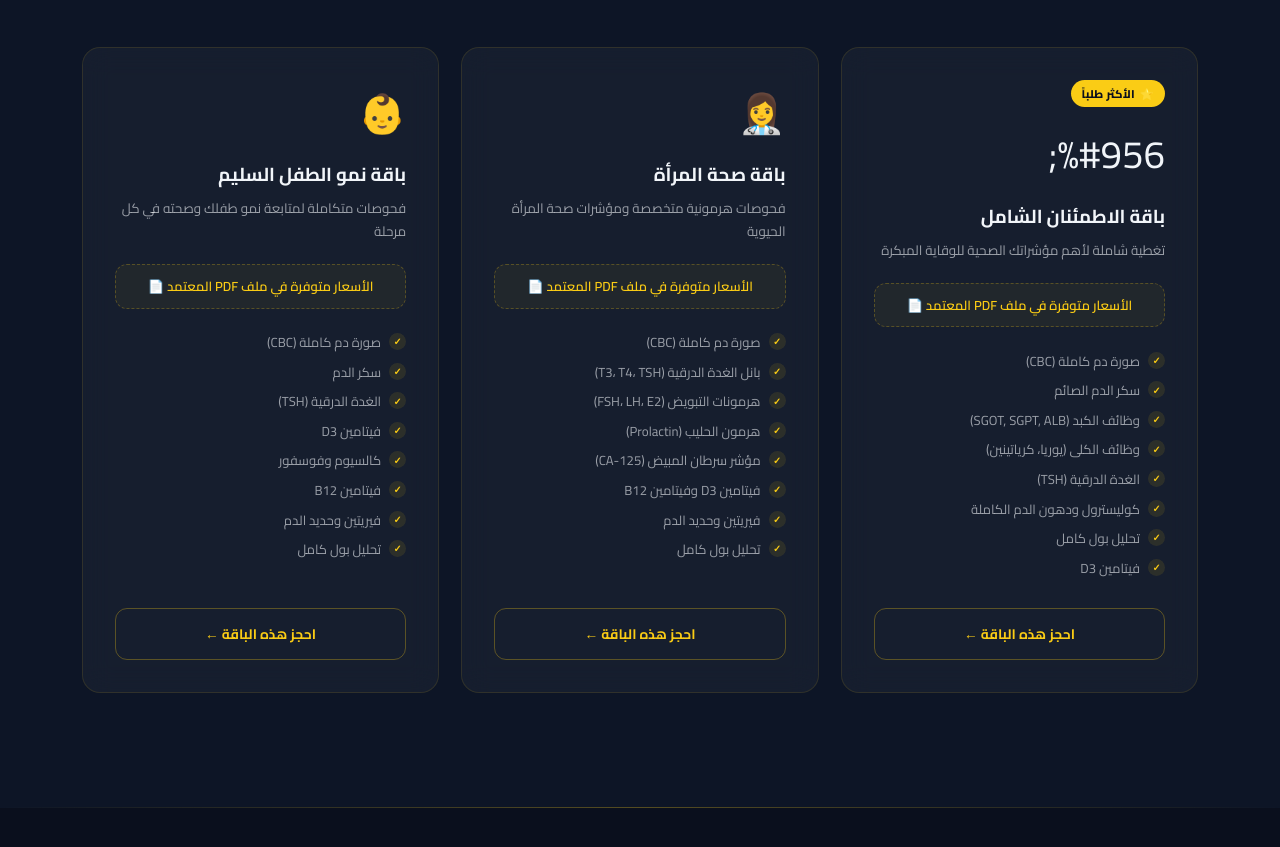
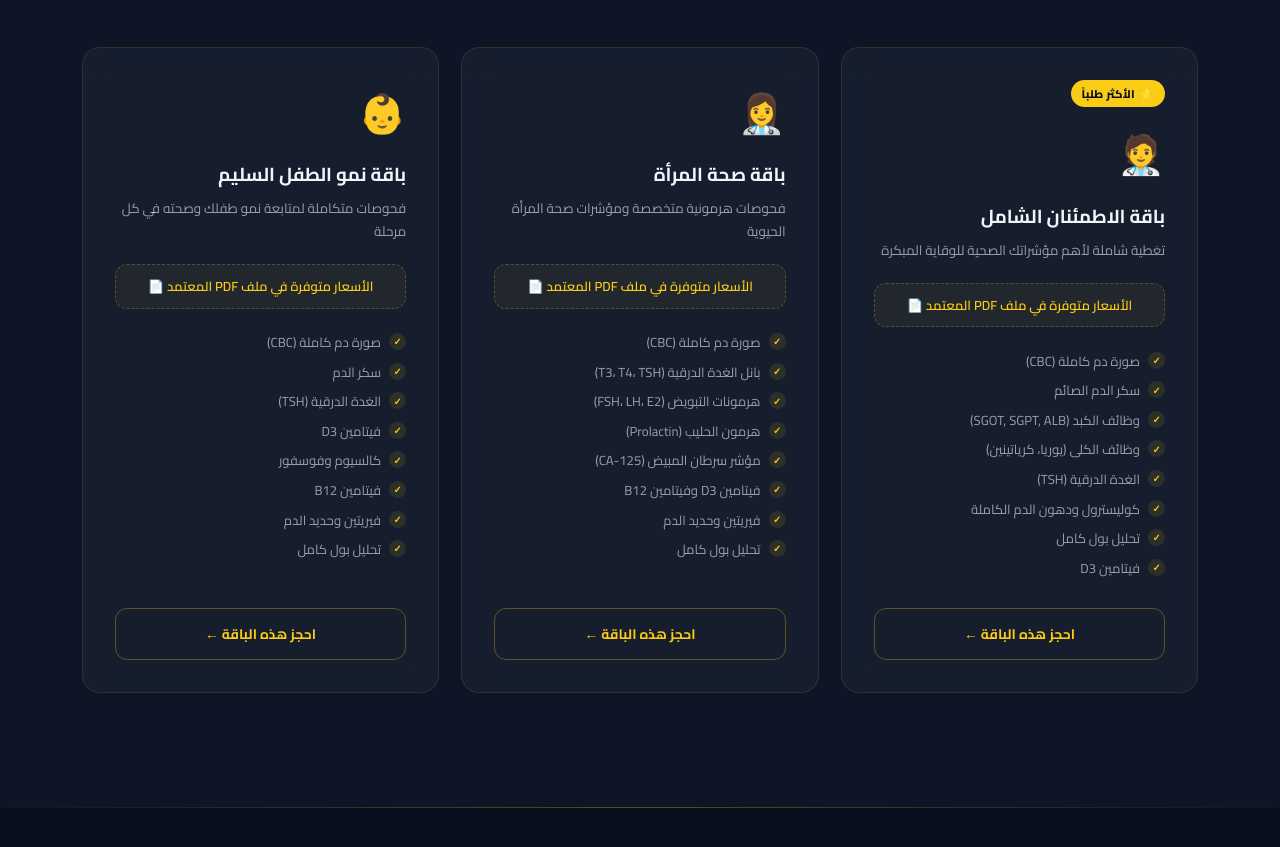
Before and after one commit to MohamedMorsy11/lab, a plain HTML site: page index.html in a window 1280 px wide. Shown: the part 1100-1947 px from the top of the page. Drawn offline with Linux system fonts and the light colour scheme.

```diff
--- a/index.html
+++ b/index.html
@@ -1102,7 +1102,7 @@
         <div class="pop-badge">
           ⭐ <span class="ar">الأكثر طلباً</span><span class="en">Most Popular</span>
         </div>
-        <span class="pkg-emoji">%#956;</span>
+        <span class="pkg-emoji">🧑‍⚕️</span>
         <div class="pkg-name ar">باقة الاطمئنان الشامل</div>
         <div class="pkg-name en">Executive Check-up</div>
         <div class="pkg-tagline ar">تغطية شاملة لأهم مؤشراتك الصحية للوقاية المبكرة</div>
```
